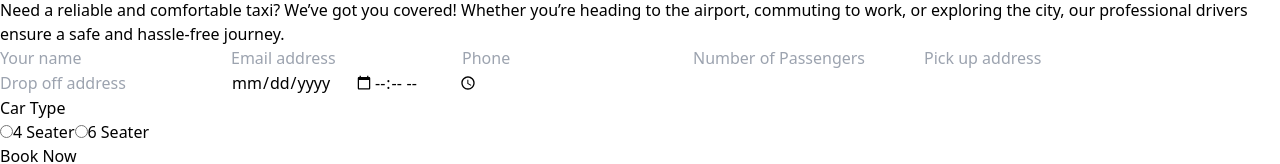
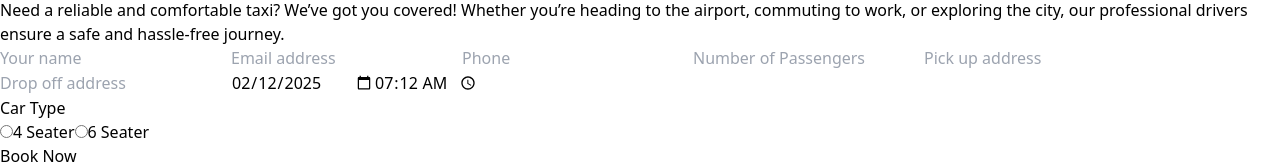
Before and after one commit to Janarthanans1/KG_Taxi, a Next.js app: page /pages/booking in a window 1280 px wide. Shown: the part 194-358 px from the top of the page. Built offline with nearby package versions, Linux system fonts and the light colour scheme.

Commit message:
month and time field updated

```diff
--- a/src/app/components/bookingform.jsx
+++ b/src/app/components/bookingform.jsx
@@ -23,10 +23,10 @@ const BookingForm = () => {
             <input type="text" placeholder="Drop off address" className="w-full bg-gray-100 p-4 rounded-full text-gray-600 focus:outline-none" />
 
             {/* Date Field */}
-            <input type="date" className="w-full p-4 rounded-full text-gray-600 focus:outline-none" placeholder='Date' />
+            <input type="date" className="w-full bg-gray-100 p-4 rounded-full text-gray-600 focus:outline-none" defaultValue={new Date().toISOString().split("T")[0]}/>
 
-            {/* Time Field */}
-            <input type="time" className="w-full bg-gray-100 p-4 rounded-full text-gray-600 focus:outline-none" />
+            <input type="time" className="w-full bg-gray-100 p-4 rounded-full text-gray-600 focus:outline-none" defaultValue={new Date().toISOString().split("T")[1].substring(0,5)} />
+
           </div>
 
           {/* Car Type */}
```
